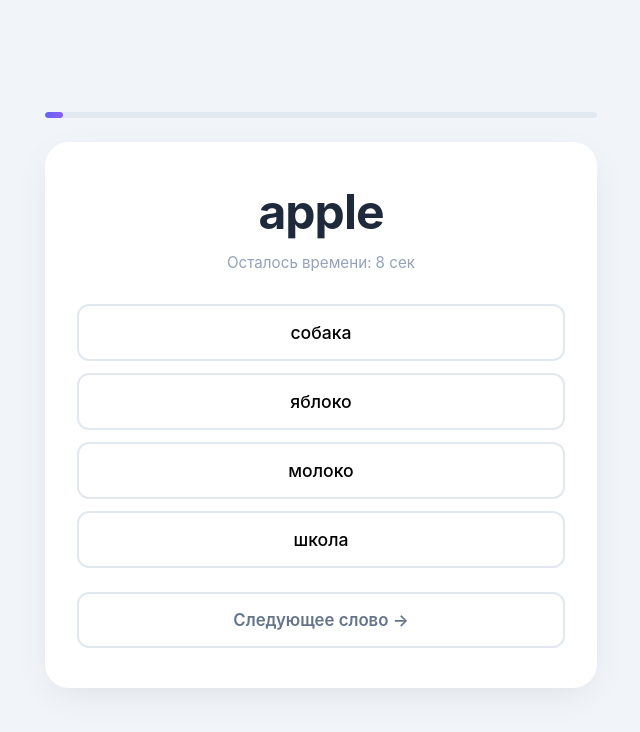
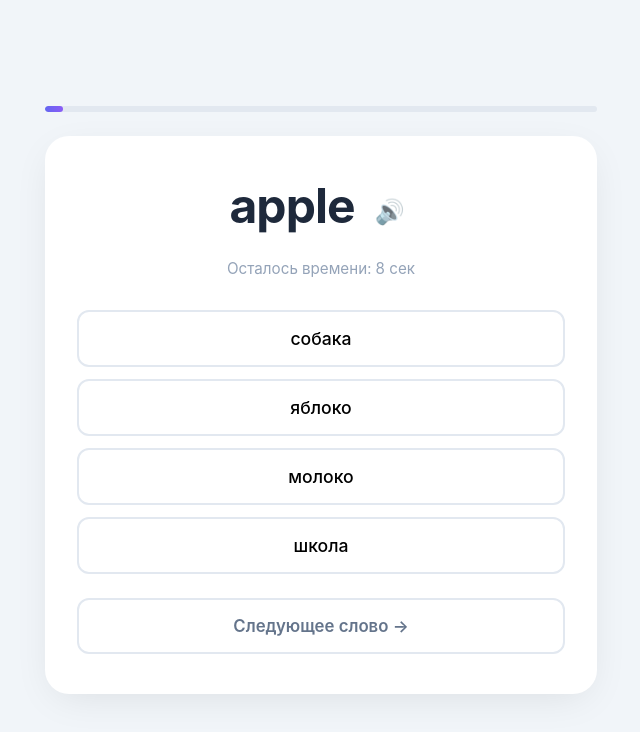
Before and after one commit to Evil-Pinguin/lexicard, a React (Vite) app: page / in a window 1280 px wide. Both pictures are taken after a click on the button "Выбрать из вариантов". Shown: the top 732 px of the page, without its empty margins (319-959 px from the left). Built offline with nearby package versions, Linux system fonts and the light colour scheme.

Commit message:
Add Text-to-Speech for English words

```diff
--- a/src/components/Flashcard.tsx
+++ b/src/components/Flashcard.tsx
@@ -36,7 +36,13 @@ export const Flashcard = ({
   const displayWord = direction === 'en-ru' ? currentWord.english : currentWord.russian;
   const correctAnswerText = direction === 'en-ru' ? currentWord.russian : currentWord.english;
   const placeholderText = direction === 'en-ru' ? 'Введите перевод на русский' : 'Введите перевод на английский';
-
+  const speakWord = () => {
+    // Создаем команду для синтеза речи
+    const utterance = new SpeechSynthesisUtterance(currentWord.english);
+    utterance.lang = 'en-US'; // Говорим браузеру, что язык английский
+    utterance.rate = 0.9; // Чуть медленнее, чтобы было понятно ученикам
+    window.speechSynthesis.speak(utterance);
+  };
   return (
     <div className="app">
       <div className="progress-bar">
@@ -47,7 +53,14 @@ export const Flashcard = ({
       )}
 
       <div className="card card-animate" key={currentWord.id}>
-        <h2 className="word">{displayWord}</h2>
+                <div className="word-with-audio">
+          <h2 className="word">{displayWord}</h2>
+          {direction === 'en-ru' && (
+            <button className="audio-btn" onClick={speakWord} title="Произнести">
+              🔊
+            </button>
+          )}
+        </div>
         <p className={`timer ${timeLeft <= 3 ? 'timer-danger' : ''}`}>Осталось времени: {timeLeft} сек</p>
 
         {answerStatus === 'correct' && (
--- a/src/index.css
+++ b/src/index.css
@@ -522,3 +522,30 @@ body {
 .word-count-selector select:focus {
   border-color: var(--primary-color);
 }
+
+
+/* --- Блок слова с озвучкой --- */
+.word-with-audio {
+  display: flex;
+  align-items: center;
+  justify-content: center;
+  gap: 12px;
+  margin-bottom: 12px;
+}
+
+.audio-btn {
+  background: transparent;
+  border: none;
+  font-size: 1.5rem;
+  cursor: pointer;
+  padding: 8px;
+  border-radius: 50%;
+  transition: all 0.2s ease;
+  opacity: 0.7;
+}
+
+.audio-btn:hover {
+  background-color: var(--secondary-color);
+  opacity: 1;
+  transform: scale(1.1);
+}
```
